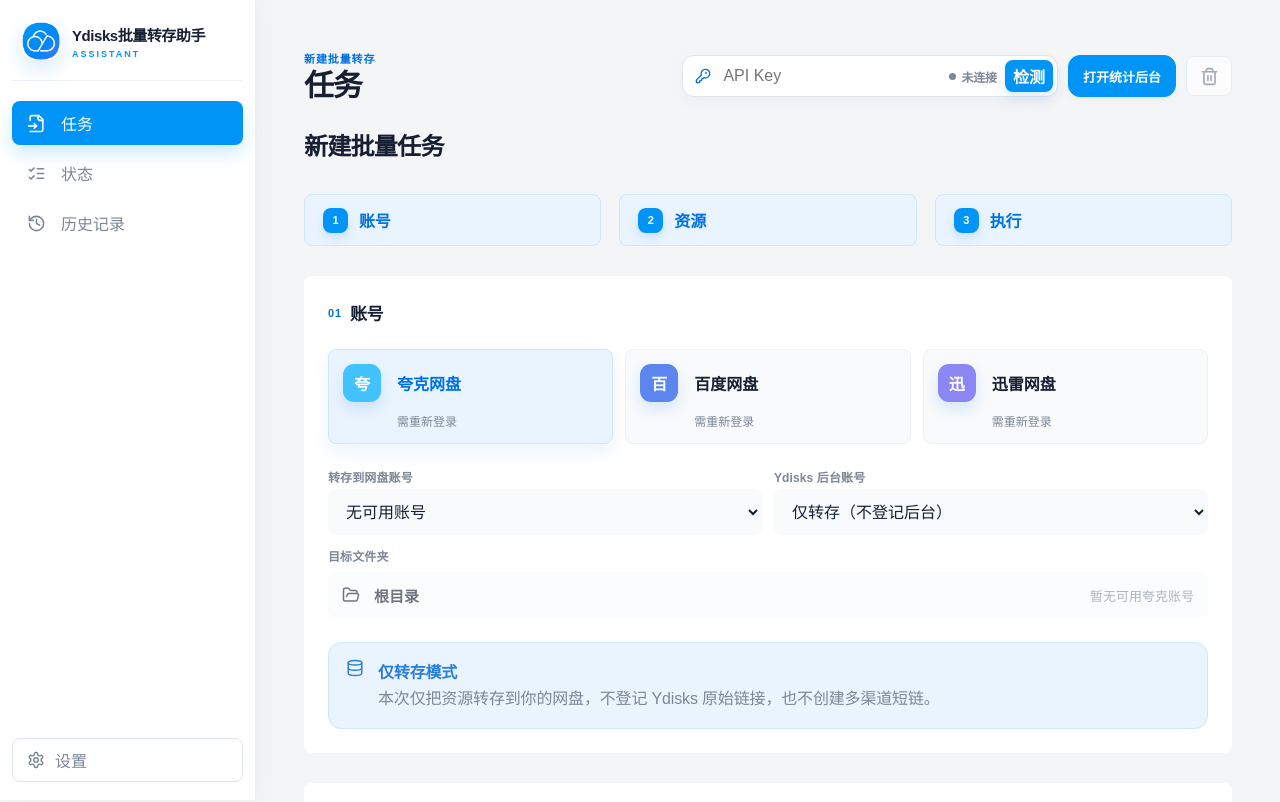
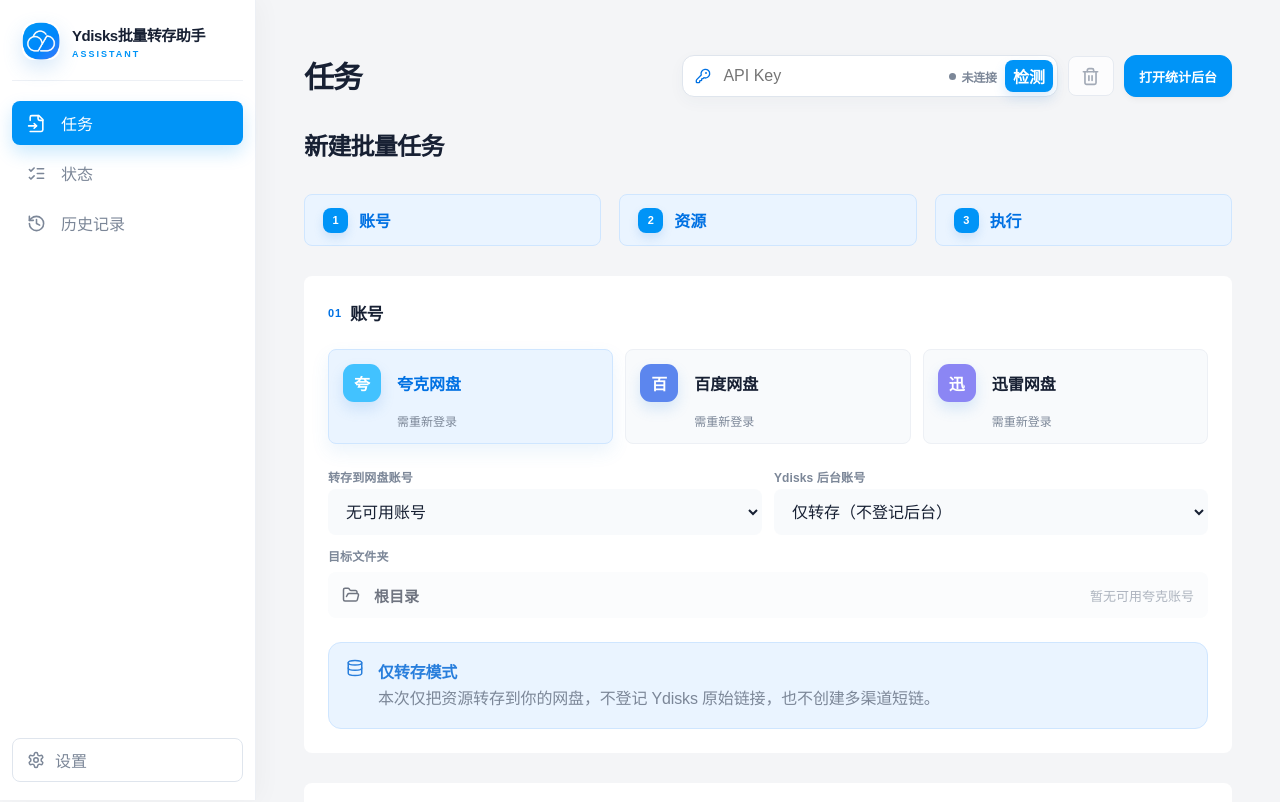
Before and after one commit to Christ9038/Ydisks-drive-assistant, a React (Vite) app: page / in a window 1280 px wide. Shown: the top 802 px of the page. Built offline with nearby package versions, Linux system fonts and the light colour scheme; a web font is replaced by a local one.

Commit message:
fix: 优化顶栏标题与统计后台入口布局

```diff
--- a/src/App.tsx
+++ b/src/App.tsx
@@ -80,11 +80,11 @@ import type {
 
 const primaryPages: PageKey[] = ['tasks', 'status', 'history'];
 
-const pageMeta: Record<PageKey, { label: string; eyebrow: string; icon: typeof KeyRound }> = {
-  tasks: { label: '任务', eyebrow: '新建批量转存', icon: FileInput },
-  status: { label: '状态', eyebrow: '执行监控', icon: ListChecks },
-  history: { label: '历史记录', eyebrow: '批次记录', icon: History },
-  settings: { label: '设置', eyebrow: '后台 / 网盘 / 本地', icon: Settings },
+const pageMeta: Record<PageKey, { label: string; icon: typeof KeyRound }> = {
+  tasks: { label: '任务', icon: FileInput },
+  status: { label: '状态', icon: ListChecks },
+  history: { label: '历史记录', icon: History },
+  settings: { label: '设置', icon: Settings },
 };
 
 const apiConnectionLabels: Record<ApiConnectionStatus, string> = {
@@ -675,7 +675,6 @@ function App() {
               <Menu size={20} />
             </button>
             <div>
-              <div className="eyebrow">{currentMeta.eyebrow}</div>
               <h1>{currentMeta.label}</h1>
             </div>
           </div>
@@ -697,9 +696,6 @@ function App() {
                 {apiConnectionStatus === 'checking' ? '检测中' : '检测'}
               </button>
             </div>
-            <button className="ghost-button compact topbar-console-button" type="button" onClick={openConsole}>
-              打开统计后台
-            </button>
             <button
               type="button"
               className="icon-button"
@@ -709,6 +705,9 @@ function App() {
               disabled={!apiKey && !hasApiKey}
             >
               <Trash2 size={19} strokeWidth={2.1} />
+            </button>
+            <button className="ghost-button compact topbar-console-button" type="button" onClick={openConsole}>
+              打开统计后台
             </button>
           </div>
         </header>
```
Also changed, not shown: 1 other file (tests, documents, lock files or other folders).
